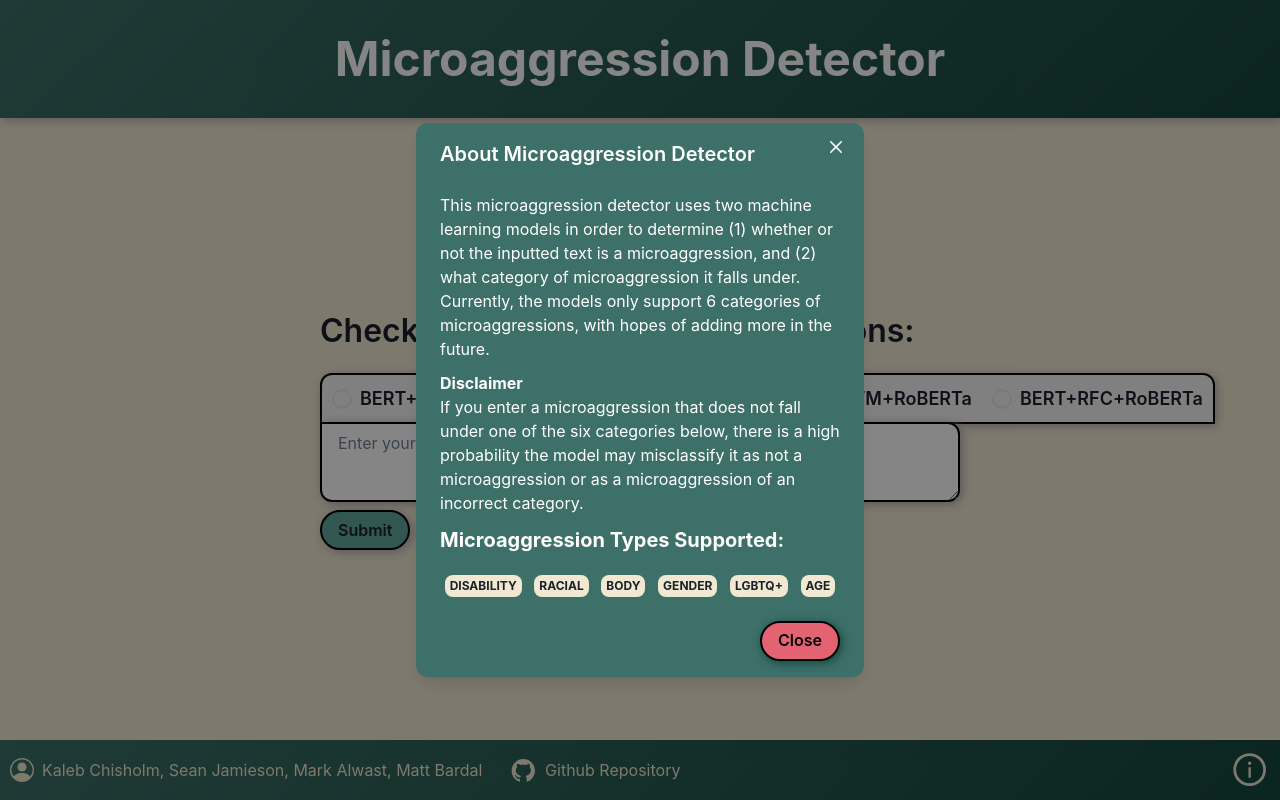
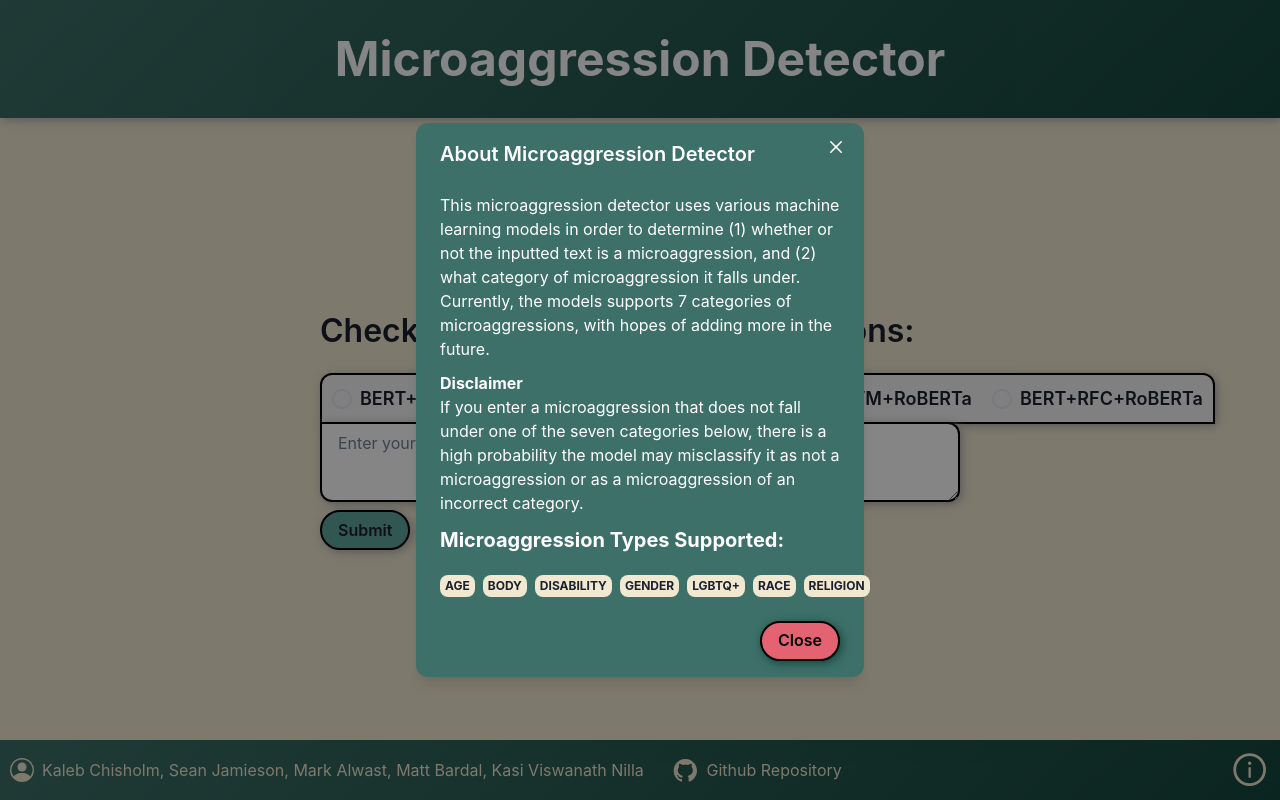
Before and after one commit to kalebchisholm/microaggressions, a React (Create React App) app in the folder client/: page / in a window 1280 px wide. Both pictures are taken after a click on the button 1250 px from the left and 770 px from the top of the page. Built offline with nearby package versions, Linux system fonts and the light colour scheme.

Commit message:
Updated description in front end

```diff
--- a/client/package.json
+++ b/client/package.json
@@ -13,7 +13,7 @@
     "react": "^18.2.0",
     "react-dom": "^18.2.0",
     "react-icons": "^4.8.0",
-    "react-scripts": "5.0.1",
+    "react-scripts": "^5.0.1",
     "web-vitals": "^2.1.4"
   },
   "scripts": {
--- a/client/src/pages/Main.jsx
+++ b/client/src/pages/Main.jsx
@@ -41,7 +41,7 @@ export function Main() {
       <HStack justify="space-between" p="10px" bg="linear-gradient(137deg, rgba(61,112,104,1) 0%, rgba(20,69,61,1) 100%)">
         <HStack color='#F0E8D1'>
           <BsPersonCircle fontSize='18pt'/>
-          <Text pr='20px'>Kaleb Chisholm, Sean Jamieson, Mark Alwast, Matt Bardal</Text>
+          <Text pr='20px'>Kaleb Chisholm, Sean Jamieson, Mark Alwast, Matt Bardal, Kasi Viswanath Nilla</Text>
           <AiOutlineGithub fontSize='20pt'/>
           <a href="https://github.com/kalebchisholm/microaggressions.git">Github Repository</a>
         </HStack>
@@ -70,20 +70,22 @@ const InfoModal = (props) => {
 
         <ModalBody>
           <Text>
-            This microaggression detector uses two machine learning models in order to determine (1) whether or not the inputted text is a microaggression, and (2) what category of microaggression it falls under. Currently, the models only support 6 categories of microaggressions, with hopes of adding more in the future.
+            This microaggression detector uses various machine learning models in order to determine (1) whether or not the inputted text is a microaggression, and (2) what category of microaggression it falls under. Currently, the models supports 7 categories of microaggressions, with hopes of adding more in the future.
           </Text>
           <Text fontSize='md' fontWeight='bold' mt='10px'>Disclaimer</Text>
           <Text>
-            If you enter a microaggression that does not fall under one of the six categories below, there is a high probability the model may misclassify it as not a microaggression or as a microaggression of an incorrect category.
+            If you enter a microaggression that does not fall under one of the seven categories below, there is a high probability the model may misclassify it as not a microaggression or as a microaggression of an incorrect category.
           </Text>
           <Text fontSize='xl' fontWeight='bold' mt='10px'>Microaggression Types Supported:</Text>
           <HStack justify='space-evenly' mt='20px'>
+            <Badge bg='#F0E8D1' borderRadius='lg' px='5px' py='2px'>Age</Badge>
+            <Badge bg='#F0E8D1' borderRadius='lg' px='5px' py='2px'>Body</Badge>
             <Badge bg='#F0E8D1' borderRadius='lg' px='5px' py='2px'>Disability</Badge>
-            <Badge bg='#F0E8D1' borderRadius='lg' px='5px' py='2px'>Racial</Badge>
-            <Badge bg='#F0E8D1' borderRadius='lg' px='5px' py='2px'>Body</Badge>
             <Badge bg='#F0E8D1' borderRadius='lg' px='5px' py='2px'>Gender</Badge>
             <Badge bg='#F0E8D1' borderRadius='lg' px='5px' py='2px'>LGBTQ+</Badge>
-            <Badge bg='#F0E8D1' borderRadius='lg' px='5px' py='2px'>Age</Badge>
+            <Badge bg='#F0E8D1' borderRadius='lg' px='5px' py='2px'>Race</Badge>
+            <Badge bg='#F0E8D1' borderRadius='lg' px='5px' py='2px'>Religion</Badge>
+
           </HStack>
         </ModalBody>
         <ModalFooter>
```
Also changed, not shown: 1 other file (tests, documents, lock files or other folders).
